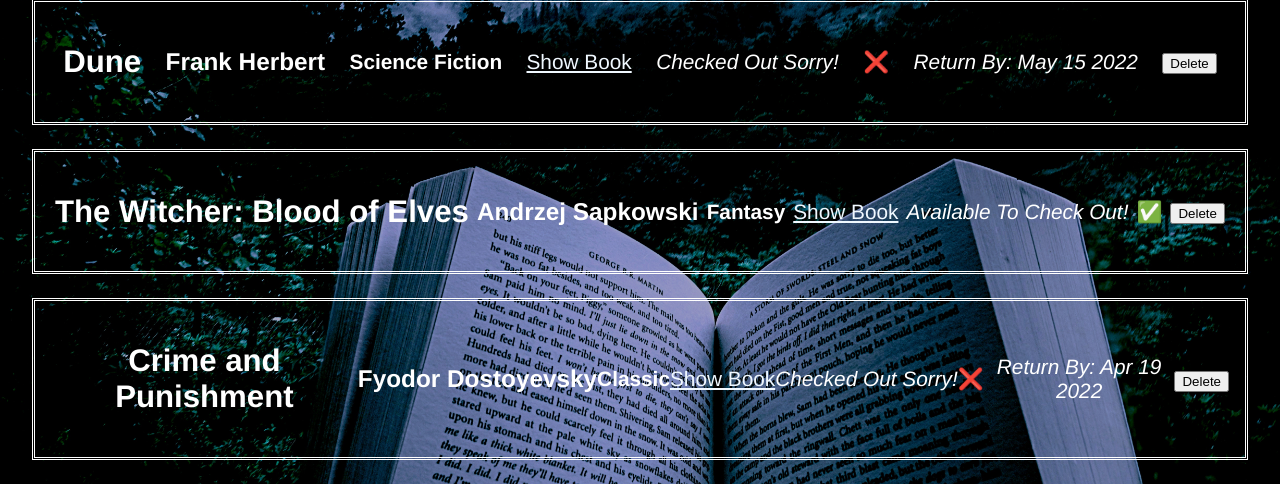
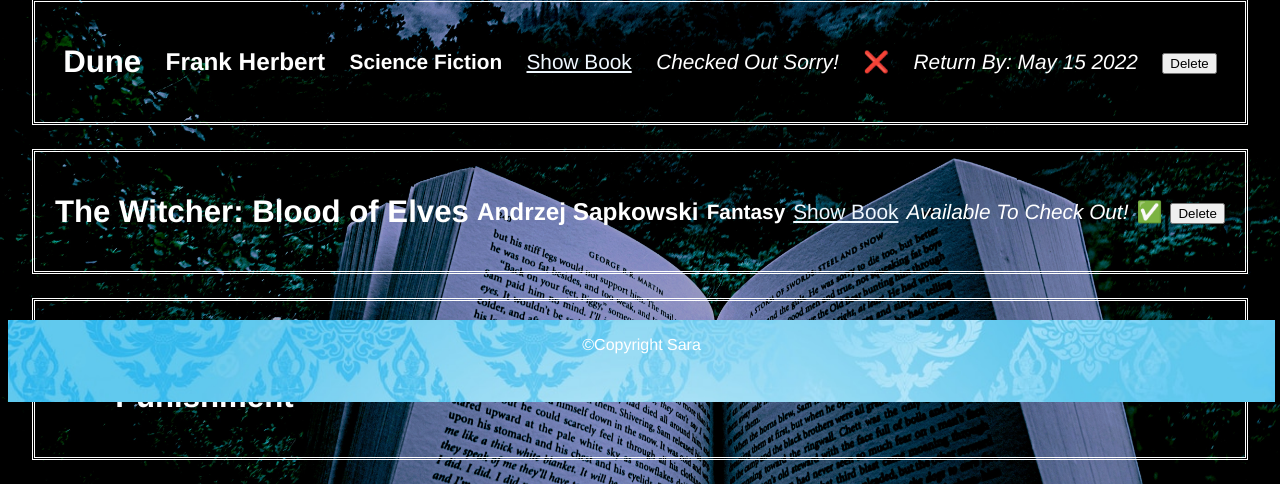
Before and after one commit to sreadytocode/week3_weekend_homework, a Flask app: page /library in a window 1280 px wide. Shown: the part 398-882 px from the top of the page. Run offline with Flask 2, Linux system fonts and the light colour scheme.

Commit message:
Added a footer to html

```diff
--- a/static/css/main.css
+++ b/static/css/main.css
@@ -11,6 +11,7 @@
     align-items: center;
     font-size: 1.4rem;
     color: darkblue;
+
 }
 
 .navlink {
@@ -56,3 +57,19 @@ body {
     font-size: 1.5rem;
 
 }
+
+footer {
+    display: flex;
+    flex-direction: column;
+    background-color: #B0C4DE;
+    background-image: url("blue_background.jpeg");
+    background-repeat: no-repeat;
+    background-size: cover;
+    text-align: center;
+    padding-block-end: 2rem;
+    min-height: 50px;
+    position: absolute;
+    bottom: 0;
+    width: 99%;
+    height: 2.5rem;
+}
--- a/templates/base.html
+++ b/templates/base.html
@@ -20,4 +20,7 @@
     <hr>
     {% block content %} {% endblock %}
 </body>
+<footer>
+    <p>&copy;Copyright Sara</p>
+</footer>
 </html>
```
